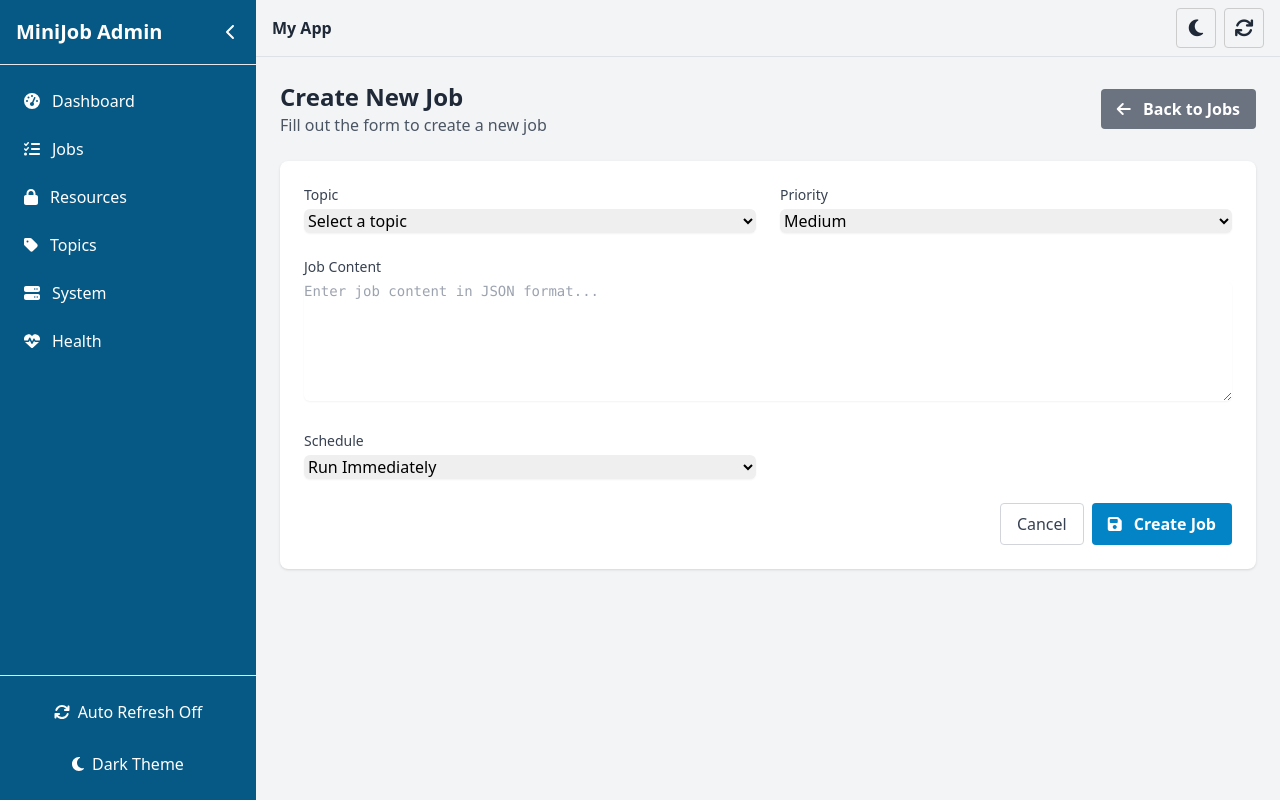
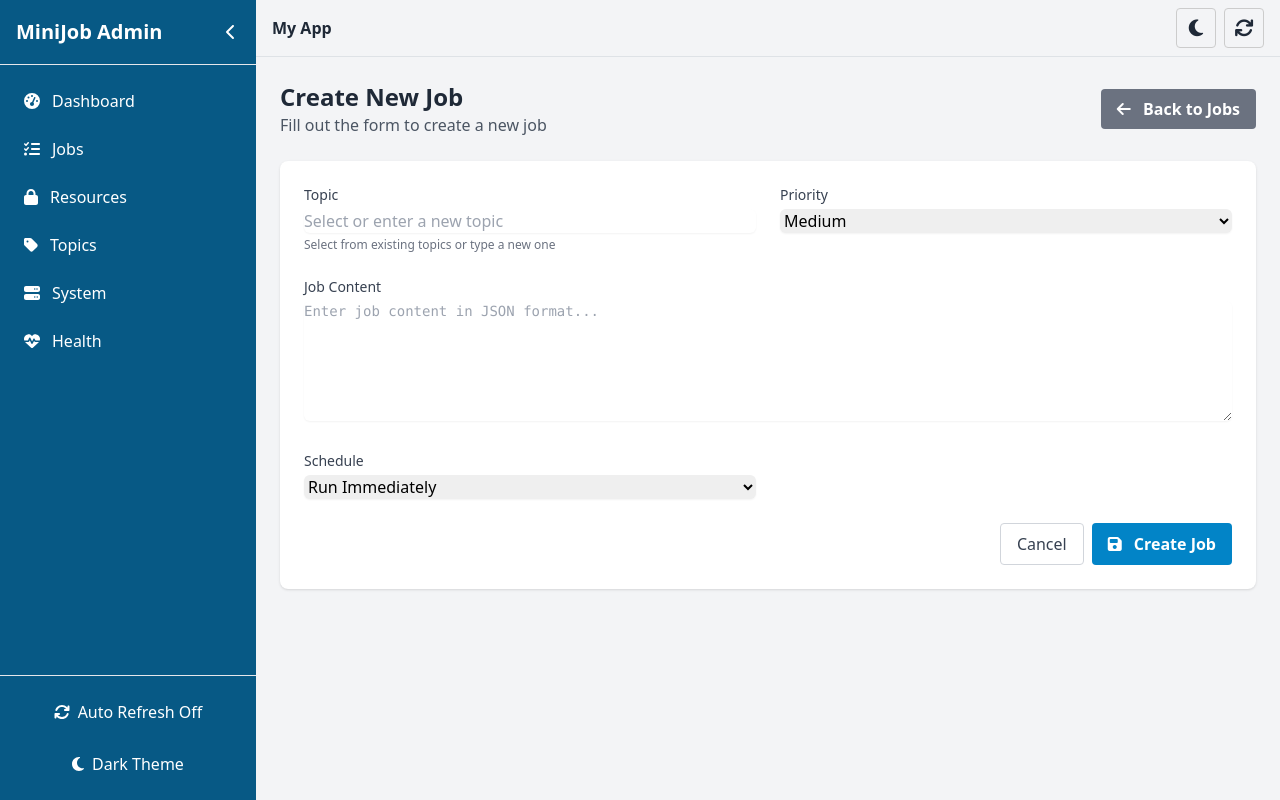
Before and after one commit to nbigot/minijob-admin, a Vue app: page /job/create in a window 1280 px wide. Built offline with nearby package versions, Linux system fonts and the light colour scheme.

Commit message:
feat: enhance topic selection with editable dropdown and improved priority options

```diff
--- a/src/views/CreateJob.vue
+++ b/src/views/CreateJob.vue
@@ -16,26 +16,30 @@
     <div class="bg-white dark:bg-gray-800 rounded-lg shadow p-6">
       <form @submit.prevent="submitJob">
         <div class="grid grid-cols-1 md:grid-cols-2 gap-6">
-          <!-- Topic Selection -->
+          <!-- Topic Selection with Editable Dropdown -->
           <div>
             <label for="topic" class="block text-sm font-medium text-gray-700 dark:text-gray-300 mb-1">Topic</label>
-            <select id="topic" v-model="job.topic" required class="w-full rounded-md border-gray-300 shadow-sm focus:border-primary-500 focus:ring focus:ring-primary-500 focus:ring-opacity-50">
-              <option value="" disabled>Select a topic</option>
-              <option value="data-processing">data-processing</option>
-              <option value="email-notifications">email-notifications</option>
-              <option value="report-generation">report-generation</option>
-              <option value="file-uploads">file-uploads</option>
-            </select>
+            <div class="relative">
+              <input
+                list="topic-options"
+                id="topic"
+                v-model="job.topic"
+                required
+                class="w-full rounded-md border-gray-300 shadow-sm focus:border-primary-500 focus:ring focus:ring-primary-500 focus:ring-opacity-50"
+                placeholder="Select or enter a new topic"
+              >
+              <datalist id="topic-options">
+                <option v-for="topic in availableTopics" :key="topic" :value="topic">{{ topic }}</option>
+              </datalist>
+            </div>
+            <p class="text-xs text-gray-500 mt-1">Select from existing topics or type a new one</p>
           </div>
 
           <!-- Priority -->
           <div>
             <label for="priority" class="block text-sm font-medium text-gray-700 dark:text-gray-300 mb-1">Priority</label>
             <select id="priority" v-model="job.priority" required class="w-full rounded-md border-gray-300 shadow-sm focus:border-primary-500 focus:ring focus:ring-primary-500 focus:ring-opacity-50">
-              <option value="low">Low</option>
-              <option value="medium">Medium</option>
-              <option value="high">High</option>
-              <option value="critical">Critical</option>
+              <option v-for="(label, value) in priorityOptions" :key="value" :value="value">{{ label }}</option>
             </select>
           </div>
 
@@ -79,6 +83,20 @@ export default {
   name: 'CreateJob',
   data() {
     return {
+      availableTopics: [
+        'data-processing',
+        'email-notifications',
+        'report-generation',
+        'file-uploads',
+        'user-onboarding',
+        'data-backup'
+      ],
+      priorityOptions: {
+        low: 'Low',
+        medium: 'Medium',
+        high: 'High',
+        critical: 'Critical'
+      },
       job: {
         topic: '',
         priority: 'medium',
```
